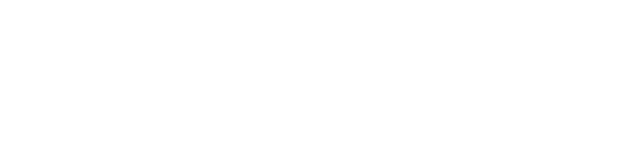
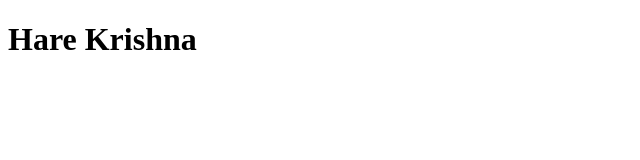
Before and after one commit to SkDanny/SofiaMellowsWebsite, a plain HTML site: page index.html in a window 1280 px wide. Shown: the whole page, without its empty margins (0-640 px from the left). Drawn offline with Linux system fonts and the light colour scheme.

Commit message:
Added h1

```diff
--- a/index.html
+++ b/index.html
@@ -7,6 +7,6 @@
       <title>Sofia Mellows</title>
 </head>
 <body>
-
+      <h1>Hare Krishna</h1>
 </body>
 </html>
```
